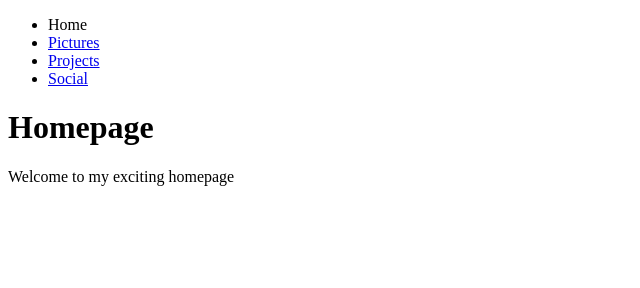
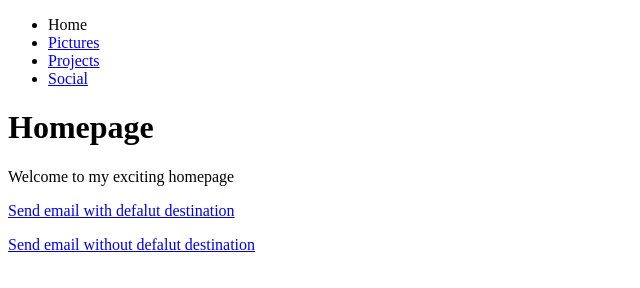
Before and after one commit to AceFire2014/Workshop2017, a plain HTML site: page mdn-creating-navigation-menu/index.html in a window 1280 px wide. Shown: the whole page, without its empty margins (0-640 px from the left). Drawn offline with Linux system fonts and the light colour scheme.

Commit message:
add mailto: link with/without destination

```diff
--- a/mdn-creating-navigation-menu/index.html
+++ b/mdn-creating-navigation-menu/index.html
@@ -16,5 +16,8 @@
     <h1>Homepage</h1>
 
     <p>Welcome to my exciting homepage</p>
+
+    <p><a href="mailto:nowhere@mozilla.org">Send email with defalut destination</a></p>
+    <p><a href="mailto:">Send email without defalut destination</a></p>
   </body>
 </html>
```
